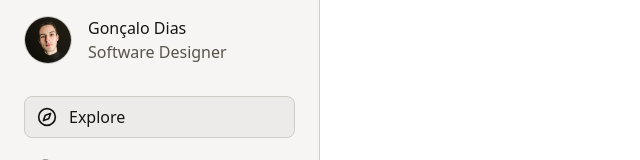
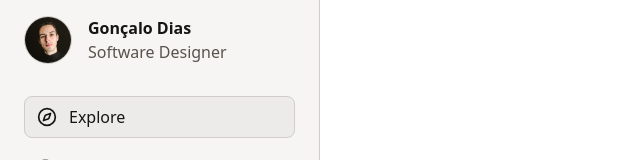
Before and after one commit to zalodias/zalodias, a Next.js app: page / in a window 1280 px wide. Shown: the top 160 px of the page, without its empty margins (0-640 px from the left). Built offline with nearby package versions, Linux system fonts and the light colour scheme.

Commit message:
💄 Adjust font weights on Navigation

```diff
--- a/components/navigation-tabs.tsx
+++ b/components/navigation-tabs.tsx
@@ -22,7 +22,7 @@ export function NavigationTabs() {
             }`}
           >
             {item.icon}
-            {item.label}
+            <p className="text-body-large-subtle">{item.label}</p>
           </Link>
         );
       })}
--- a/components/navigation.tsx
+++ b/components/navigation.tsx
@@ -14,7 +14,7 @@ export function Navigation() {
           <div className="absolute bottom-1 right-1 h-2 w-2 rounded-full bg-background-positive-default" />
         </div>
         <div className="flex flex-col">
-          <p>{profile.name}</p>
+          <p className="text-body-large-strong">{profile.name}</p>
           <p className="text-foreground-neutral-faded">{profile.title}</p>
         </div>
       </div>
```
